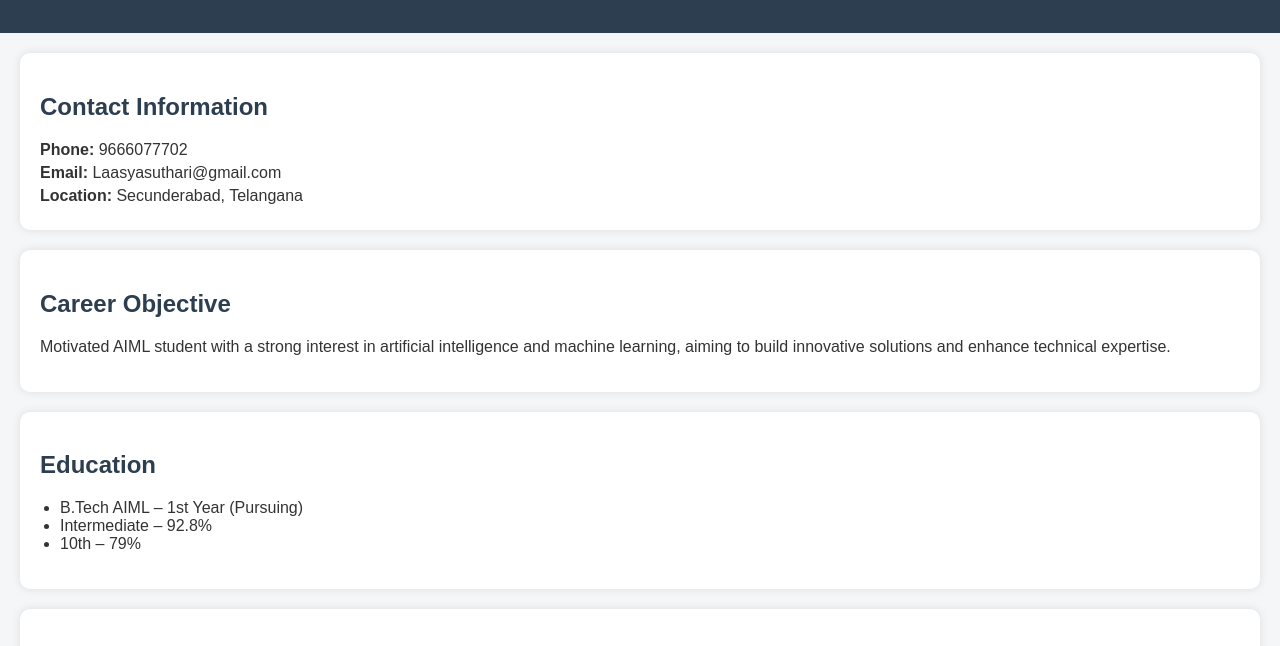
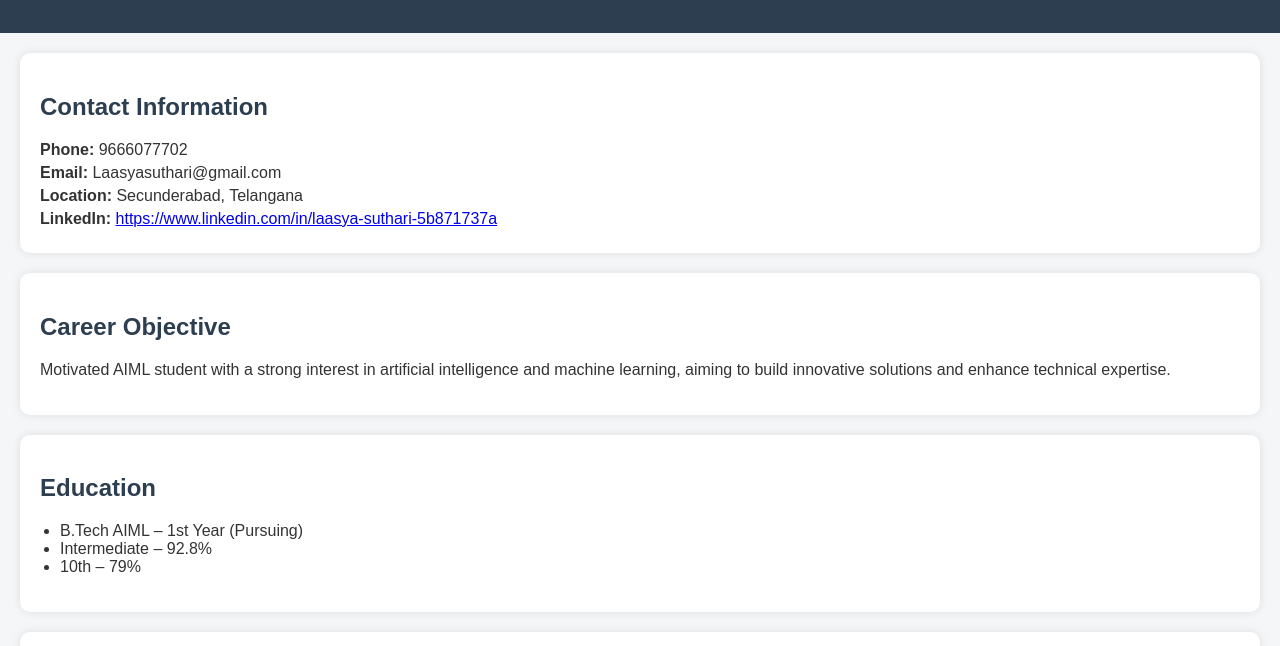
Before and after one commit to LaasyaSuthari/Laasya-Suthari, a plain HTML site: page index.html in a window 1280 px wide. Shown: the part 121-767 px from the top of the page. Drawn offline with Linux system fonts and the light colour scheme.

Commit message:
Update index.html

```diff
--- a/index.html
+++ b/index.html
@@ -46,12 +46,16 @@
     <h1>Laasya Suthari</h1>
     <p>B.Tech AIML Student</p>
 </header>
-
 <section class="contact">
     <h2>Contact Information</h2>
     <p><strong>Phone:</strong> 9666077702</p>
     <p><strong>Email:</strong> Laasyasuthari@gmail.com</p>
     <p><strong>Location:</strong> Secunderabad, Telangana</p>
+    <p><strong>LinkedIn:</strong>
+        <a href="https://www.linkedin.com/in/laasya-suthari-5b871737a" target="_blank">
+            https://www.linkedin.com/in/laasya-suthari-5b871737a
+        </a>
+    </p>
 </section>
 
 <section>
```
